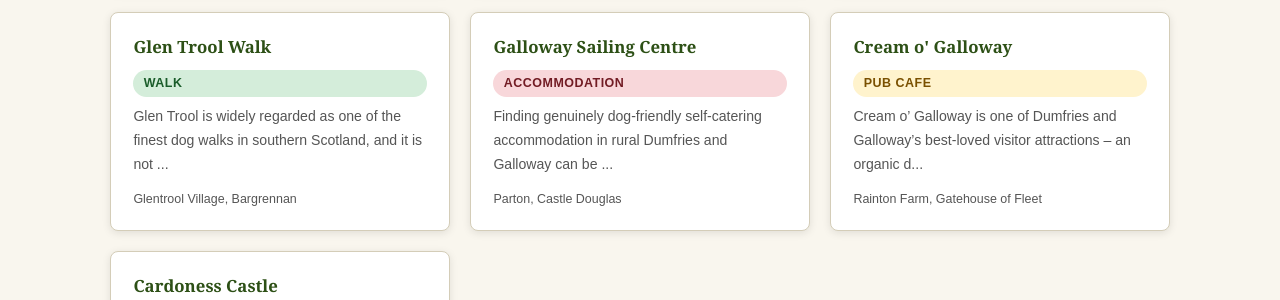
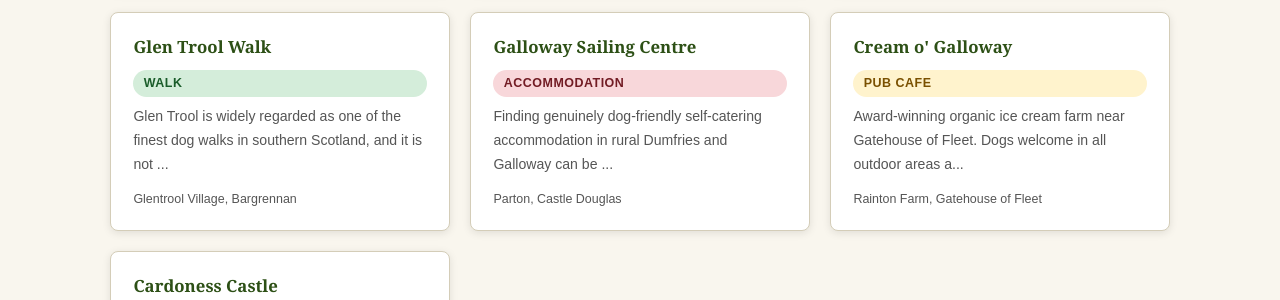
Before and after one commit to outrunthewolf/dogfriendlydg, a Jekyll site: the page built from index.html, in a window 1280 px wide and 900 px high, scrolled down 1253 px. Shown: the part 152-452 px from the top of the window. Built offline with Jekyll 4.4.1, drawn with Linux system fonts in a browser that asks for light colours.

Commit message:
Update listing: Cream o' Galloway - SEO title, meta description, phone number

```diff
--- a/_listings/cream-o-galloway.md
+++ b/_listings/cream-o-galloway.md
@@ -1,14 +1,15 @@
 ---
 layout: listing
-title: "Cream o' Galloway -- Farm Cafe and Adventure Park"
+title: "Cream o' Galloway - Dog-Friendly Ice Cream Farm Near Gatehouse of Fleet"
 name: "Cream o' Galloway"
 category: pub-cafe
+description: "Award-winning organic ice cream farm near Gatehouse of Fleet. Dogs welcome in all outdoor areas and on the nature trail. Best ice cream in Dumfries and Galloway."
 address: "Rainton Farm, Gatehouse of Fleet"
 town: "Gatehouse of Fleet"
 region: "Dumfries and Galloway"
 postcode: "DG7 2DR"
 website: "https://www.creamogalloway.co.uk"
-phone: ""
+phone: "01557 814040"
 facilities: [dog friendly outdoor area, farm trail, ice cream, cafe, adventure park, nature trail, ample parking]
 dogs_notes: "Dogs welcome in all outdoor areas and on the farm trail. Not permitted inside the cafe building. Water bowls at entrance."
 lat: 54.8843
```
